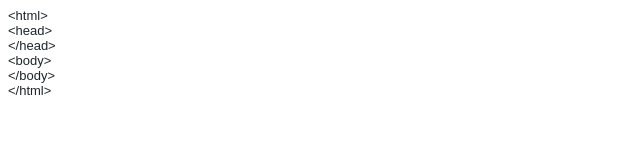
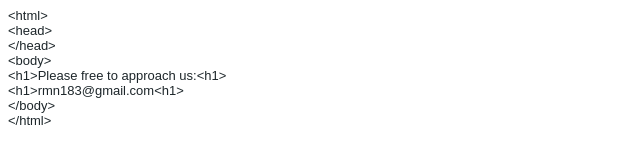
Before and after one commit to rmn183/LiftExpress, a plain HTML site: page index.html in a window 1280 px wide. Shown: the whole page, without its empty margins (0-640 px from the left). Drawn offline with Linux system fonts and the light colour scheme.

Commit message:
Update index.html

```diff
--- a/index.html
+++ b/index.html
@@ -16,7 +16,8 @@
 <p class="p1"><span class="s1">&lt;head&gt;</span></p>
 <p class="p1"><span class="s1">&lt;/head&gt;</span></p>
 <p class="p1"><span class="s1">&lt;body&gt;</span></p>
-
+<p class="p1"><span class="s1">&lt;h1&gt;Please free to approach us:&lt;h1&gt;</span></p>
+<p class="p1"><span class="s1">&lt;h1&gt;rmn183@gmail.com&lt;h1&gt;</span></p>
 <p class="p1"><span class="s1">&lt;/body&gt;</span></p>
 <p class="p1"><span class="s1">&lt;/html&gt;</span></p>
 </body>
```
